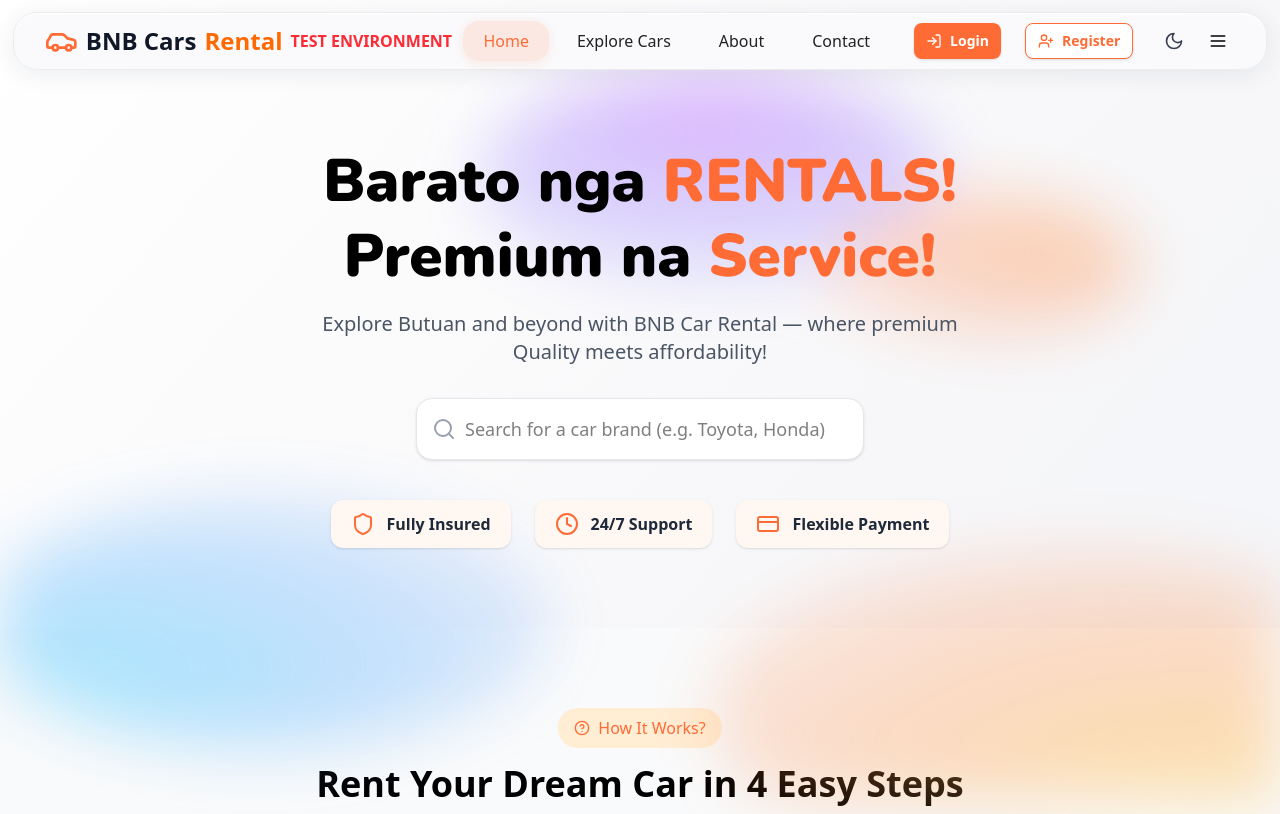
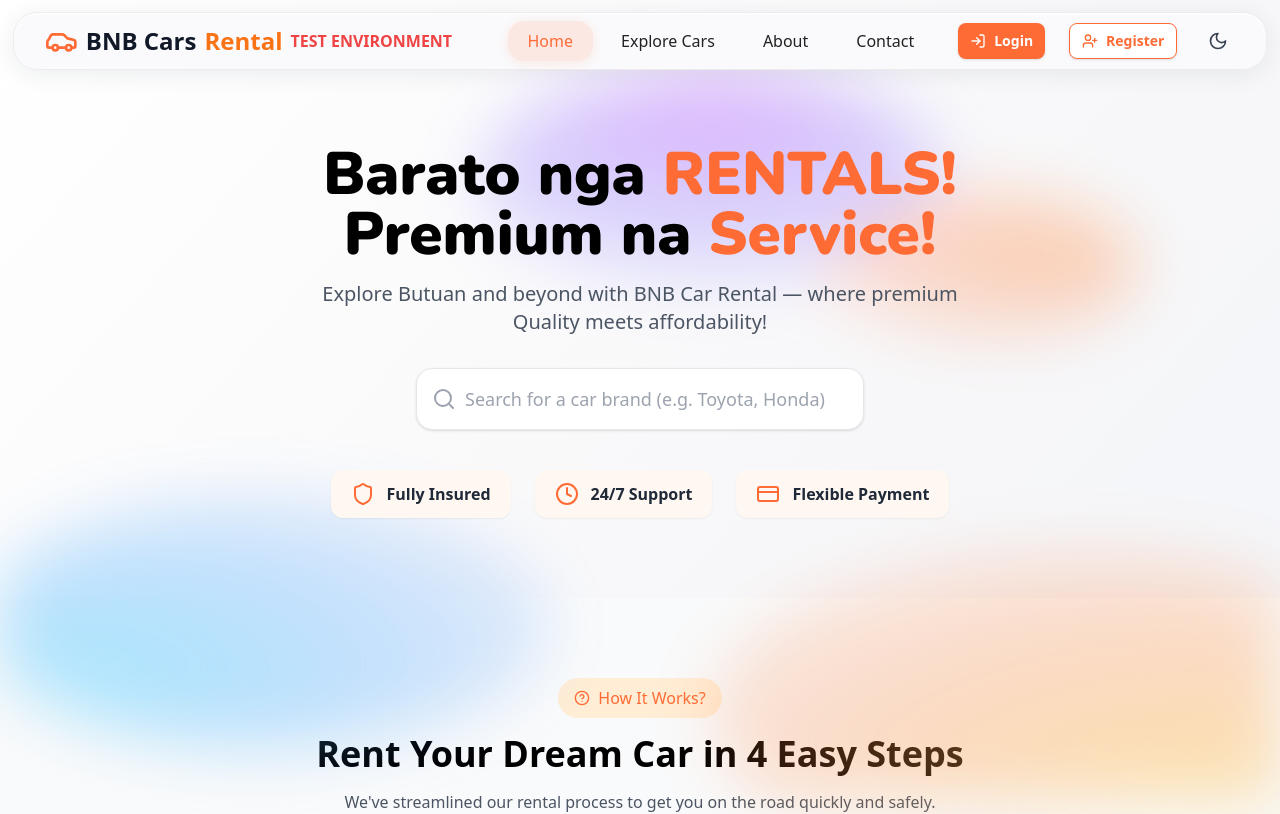
Before and after one commit to Birdabo404/BNB-CarRentalSys, a React (Vite) app in the folder frontend/: page / in a window 1280 px wide. Shown: the top 814 px of the page. Built offline with nearby package versions, Linux system fonts and the light colour scheme.

Commit message:
refactoring for deployment

```diff
--- /dev/null
+++ b/frontend/postcss.config.js
@@ -0,0 +1,6 @@
+export default {
+  plugins: {
+    tailwindcss: {},
+    autoprefixer: {},
+  },
+}
--- a/frontend/src/index.css
+++ b/frontend/src/index.css
@@ -1,5 +1,3 @@
-@import "tailwindcss";
-@import "tw-animate-css";
 @tailwind base;
 @tailwind components;
 @tailwind utilities;
--- /dev/null
+++ b/frontend/tailwind.config.js
@@ -0,0 +1,11 @@
+/** @type {import('tailwindcss').Config} */
+export default {
+  content: [
+    "./index.html",
+    "./src/**/*.{js,ts,jsx,tsx}",
+  ],
+  theme: {
+    extend: {},
+  },
+  plugins: [],
+}
--- a/frontend/vite.config.js
+++ b/frontend/vite.config.js
@@ -1,14 +1,14 @@
 import path from "path"
-import tailwindcss from "@tailwindcss/vite"
 import react from "@vitejs/plugin-react"
 import { defineConfig } from "vite"
 
 // https://vite.dev/config/
 export default defineConfig({
-  plugins: [react(), tailwindcss()],
+  plugins: [react()],
   resolve: {
     alias: {
       "@": path.resolve(__dirname, "./src"),
     },
   },
+  base: '/',
 })
```
Also changed, not shown: frontend/package.json (+14 -16 lines), frontend/vercel.json (added), 2 other files (tests, documents, lock files or other folders).
